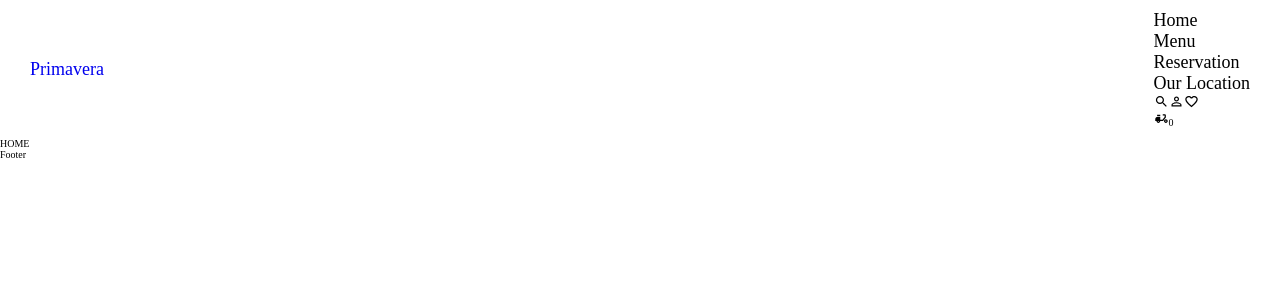
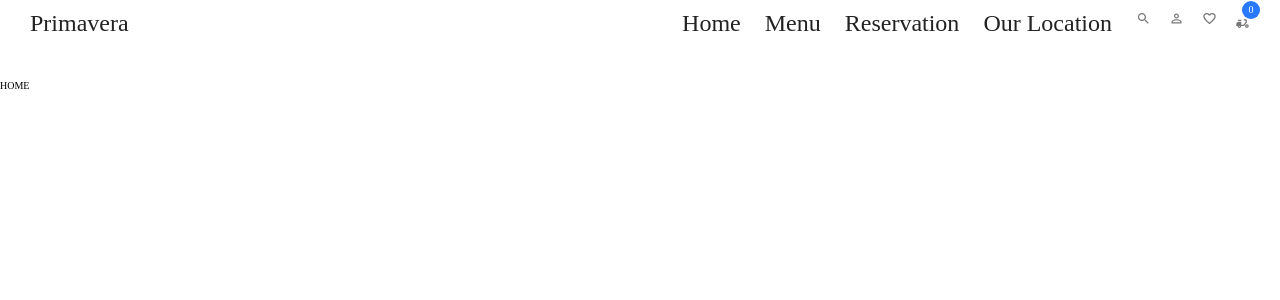
Before and after one commit to vitanovtd/Primavera, a React (Create React App) app in the folder client/: page / in a window 1280 px wide. Shown: the top 300 px of the page. Built offline with nearby package versions, Linux system fonts and the light colour scheme.

Commit message:
updated general styling and navigation

```diff
--- a/client/public/index.html
+++ b/client/public/index.html
@@ -12,7 +12,17 @@
       manifest.json provides metadata used when your web app is installed on a
       user's mobile device or desktop. See https://developers.google.com/web/fundamentals/web-app-manifest/
     -->
-  <link rel="manifest" href="%PUBLIC_URL%/manifest.json" />
+
+
+  <!-- <link rel="manifest" href="%PUBLIC_URL%/manifest.json" /> -->
+
+
+  <link rel="preconnect" href="https://fonts.googleapis.com">
+  <link rel="preconnect" href="https://fonts.gstatic.com" crossorigin>
+  <link
+    href="https://fonts.googleapis.com/css2?family=Inter:wght@400;500;600;700&family=Rubik:wght@400;500;600;700&display=swap"
+    rel="stylesheet">
+
   <!--
       Notice the use of %PUBLIC_URL% in the tags above.
       It will be replaced with the URL of the `public` folder during the build.
--- a/client/src/App.scss
+++ b/client/src/App.scss
@@ -1,3 +1,23 @@
+/*
+--- 01 TYPOGRAPHY SYSTEM
+
+- Font sizes (px)
+10 / 12 / 14 / 16 / 18 / 20 / 24 / 30 / 36 / 44 / 52 / 62 / 74 / 86 / 98
+
+GAP
+18 px
+24 PX
+36 PX
+48 PX
+
+
+*/
+
+@import url('https://fonts.googleapis.com/css2?family=Inter:wght@400;500;600;700&family=Rubik:wght@400;500;600;700&display=swap');
+
+
+
+
 * {
     padding: 0;
     margin: 0;
@@ -5,6 +25,10 @@
 }
 
 html {
+      /* font-size: 10px; */
+
+  /* 10px / 16px = 0.625 = 62.5% */
+  /* Percentage of user's browser font-size setting */
     font-size: 62.5%;
 }
 
@@ -15,3 +39,11 @@ html {
         text-decoration: none;
     }
 }
+
+
+.body {
+    font-family: "Rubik", "sans-serif", "Inter";
+    font-weight: 400;
+
+
+}
--- a/client/src/components/footer/Footer.js
+++ b/client/src/components/footer/Footer.js
@@ -2,7 +2,11 @@ import "./Footer.scss";
 
 const Footer = () => {
     return (
-        <div className="footer">Footer</div>
+        <div className="footer">
+            <div className="wrapper">
+
+            </div>
+        </div>
     );
 }
 
--- a/client/src/components/navbar/Navbar.scss
+++ b/client/src/components/navbar/Navbar.scss
@@ -1,5 +1,5 @@
 .navbar {
-
+    height: 8rem;
 
     .wrapper{
         padding: 1rem 3rem;
@@ -12,20 +12,55 @@
         .item{
             display: flex;
             align-items: center;
-            font-size: 1.8rem;
+            font-size: 2.4rem;
+            color: #222;
         }
 
         .left{
             display: flex;
             align-items: center;
-            gap: 2.5rem;
-            font-size: 2rem;
+            gap: 2.4rem;
+
 
 
             .logo{
                 text-decoration: none;
+                color: #222;
             }
         }
+
+
+        .right{
+            display: flex;
+            align-items: center;
+            gap: 2.4rem;
+            .icons{
+                font-size: 2.2rem;
+                display: flex;
+                gap: 1.8rem;
+                color: #777;
+                cursor: pointer;
+
+                .deliveryIcon{
+                    position: relative;
+                        span{
+                        font-size: 1rem;
+                        width: 1.8rem;
+                        height: 1.8rem;
+                        border-radius: 80%;
+                        background-color: #2879fe;
+                        color: #fefefe;
+                        position: absolute;
+                        right: -1rem;
+                        top: -1rem;
+                        display: flex;
+                        align-items: center;
+                        justify-content: center;
+                    }
+                }
+            }
+        }
+
     }
 
 
```
